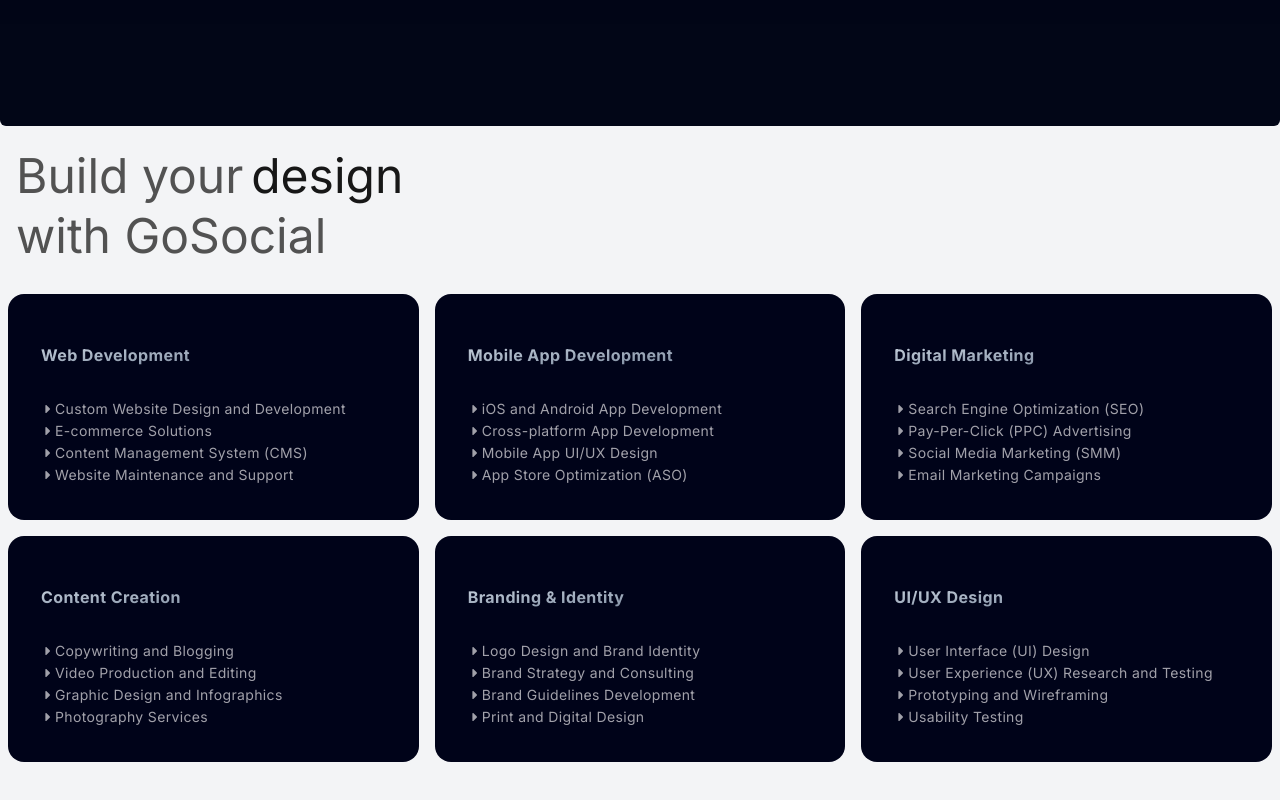
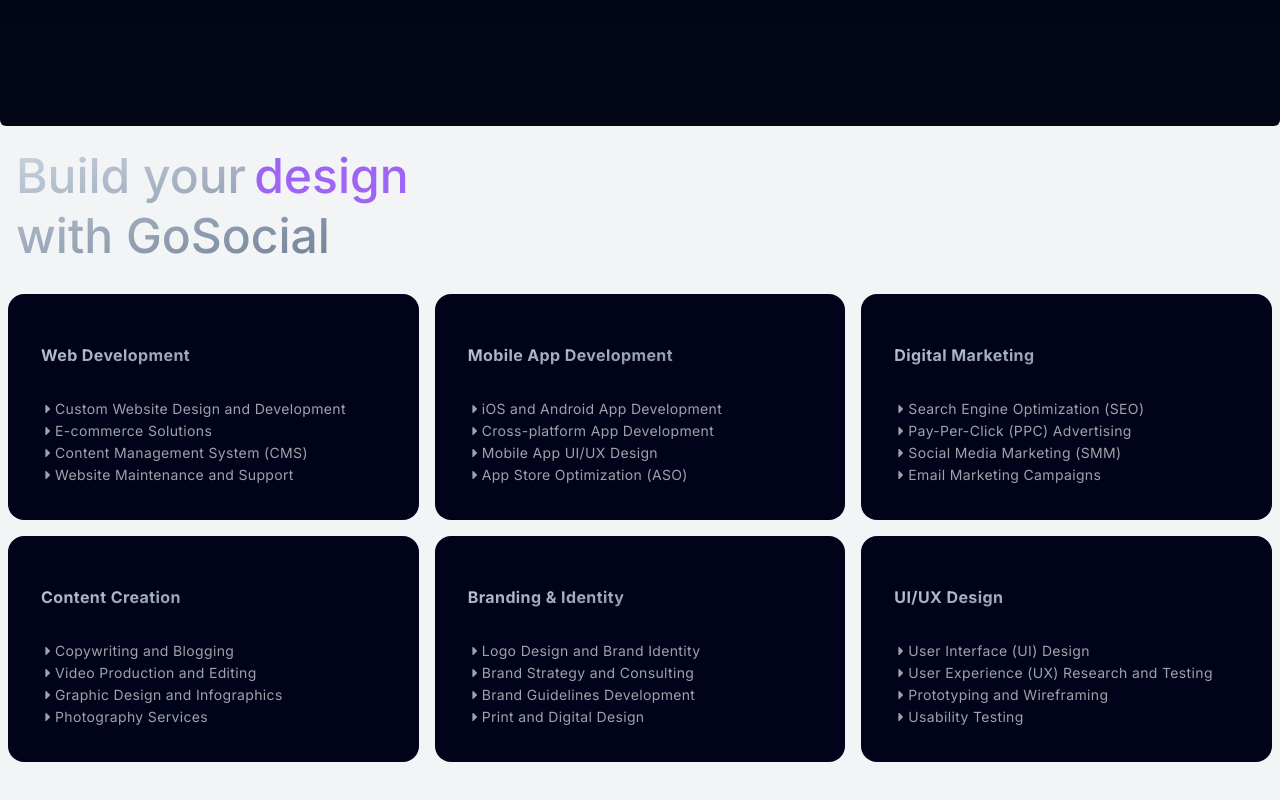
Before and after one commit to borisvicena/gosocial, a Next.js app: page / in a window 1280 px wide. Shown: the part 1744-2544 px from the top of the page. Built offline with nearby package versions, Linux system fonts and the light colour scheme.

Commit message:
feat(text): Added gradient to about section text

```diff
--- a/components/About.tsx
+++ b/components/About.tsx
@@ -77,7 +77,7 @@ const About = () => {
           <Lamp mainText="Elevating every dimension of your" gradientText="digital world" />
         </div>
         <div className="h-[10rem] flex justify-start items-center px-4">
-          <div className="text-5xl font-normal text-neutral-600 dark:text-neutral-400 leading-tight">
+          <div className="text-5xl font-medium bg-gradient-to-br from-slate-300 to-slate-500 bg-clip-text text-transparent leading-tight">
             Build your
             <FlipWords words={words} /> <br />
             with GoSocial
--- a/components/ui/FlipWords.tsx
+++ b/components/ui/FlipWords.tsx
@@ -57,7 +57,7 @@ export const FlipWords = ({
           scale: 2,
           position: "absolute",
         }}
-        className={cn("z-10 inline-block relative text-left text-neutral-900 dark:text-neutral-100 px-2", className)}
+        className={cn("z-10 inline-block relative text-left text-[#9e65f4] px-2", className)}
         key={currentWord}
       >
         {currentWord.split("").map((letter, index) => (
```
